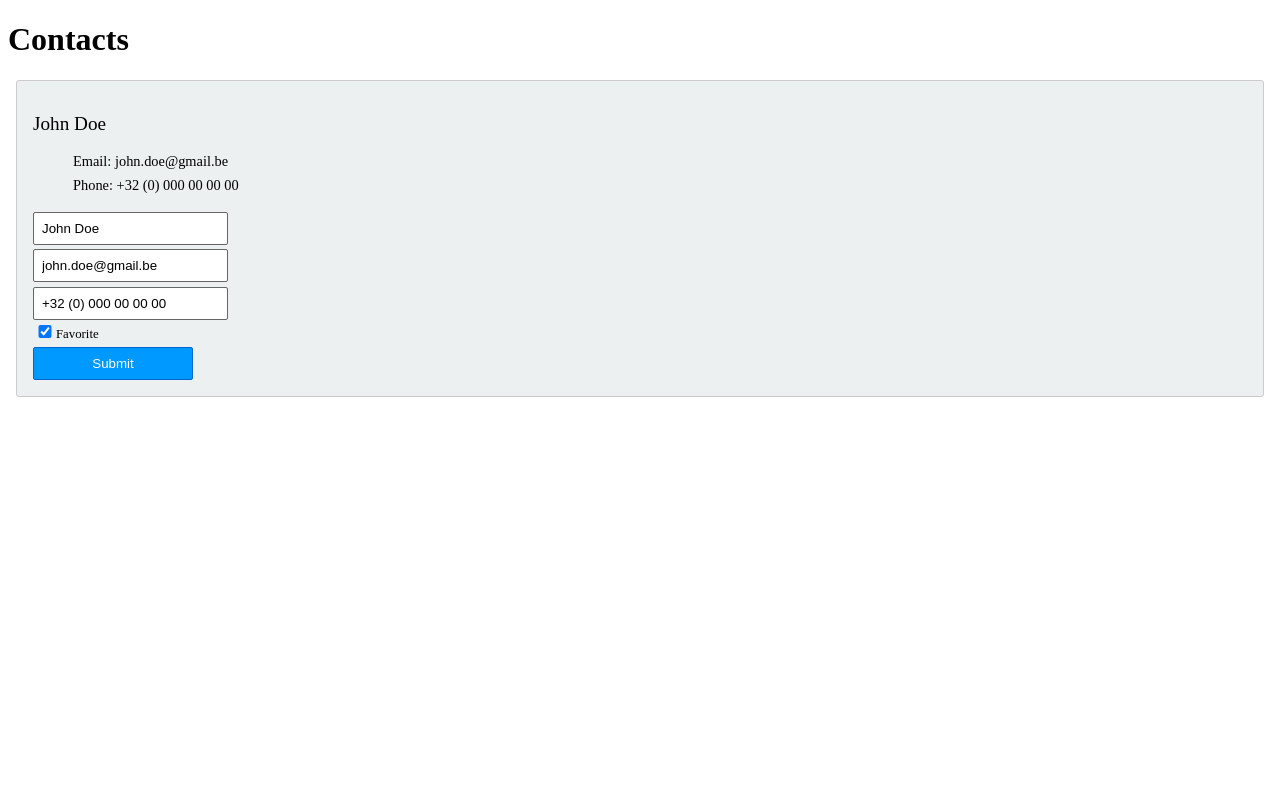
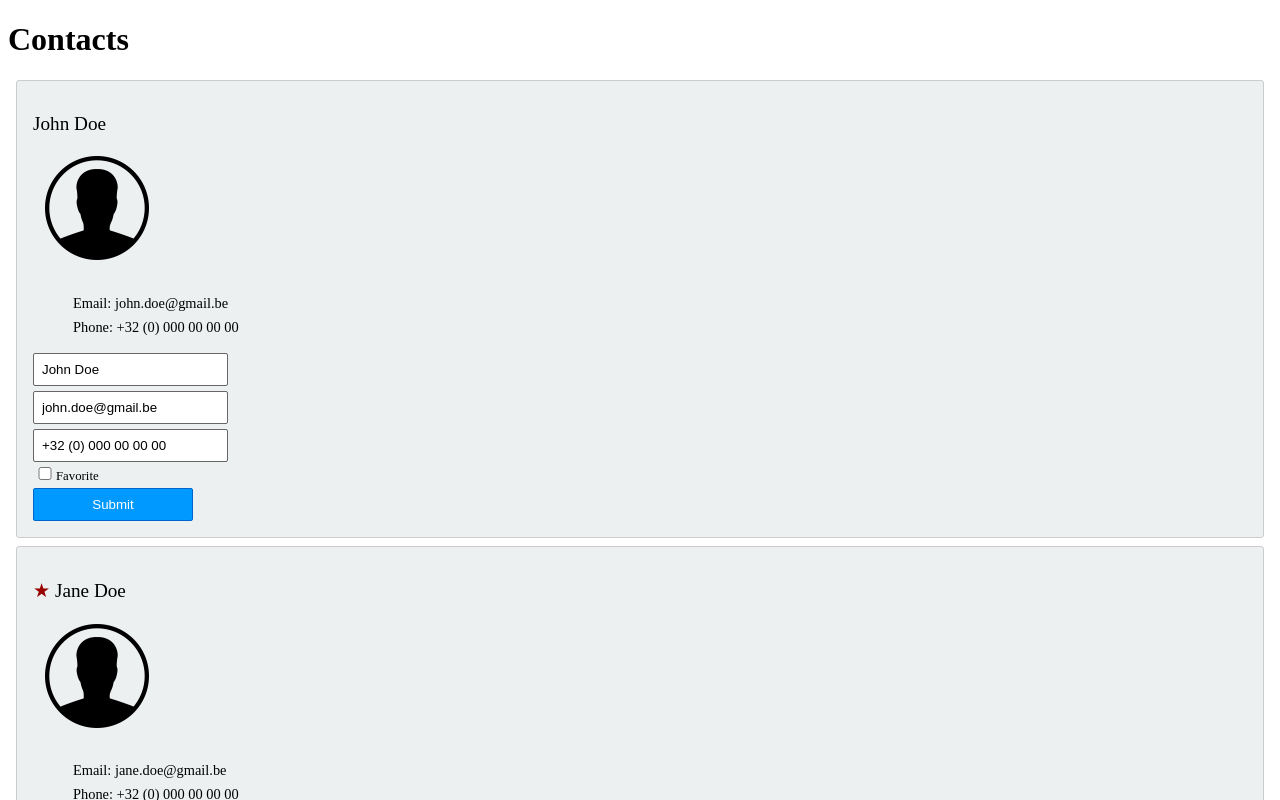
Before and after one commit to simonbogaerts/LabAngular, an Angular app: page / in a window 1280 px wide. Shown: the top 800 px of the page. Built offline with nearby package versions, Linux system fonts and the light colour scheme.

Commit message:
Lab 4 Directives

```diff
--- a/src/app/app.component.html
+++ b/src/app/app.component.html
@@ -1,5 +1,6 @@
 <header><h1>Contacts</h1></header>
 <main>
-  <app-contact [contact]="myContact"
+  <app-contact *ngFor="let contact of contactList;"
+               [contact]="contact"
   (onSubmit)="handleData($event)"></app-contact>
 </main>
--- a/src/app/app.component.ts
+++ b/src/app/app.component.ts
@@ -7,17 +7,25 @@ import { Contact } from './models/contact.model';
   styleUrls: ['./app.component.css']
 })
 export class AppComponent {
-  myContact: Contact;
+  contactList: Contact[];
 
   ngOnInit() {
-    this.myContact = new Contact (
-      'John Doe',
-      'john.doe@gmail.be',
-      '+32 (0) 000 00 00 00',
-      true,
-      'assets/avatar.png'
-    );
-    console.log(this.myContact);
+    this.contactList = [
+      new Contact (
+        'John Doe',
+        'john.doe@gmail.be',
+        '+32 (0) 000 00 00 00',
+        false,
+        'assets/avatar.png'
+      ),
+      new Contact (
+        'Jane Doe',
+        'jane.doe@gmail.be',
+        '+32 (0) 000 00 00 00',
+        true,
+        'assets/avatar.png'
+      )
+    ];
   }
 
   handleData(event: Contact){
--- a/src/app/components/contact/contact.component.css
+++ b/src/app/components/contact/contact.component.css
@@ -56,3 +56,13 @@ button:hover {
 button:focus {
   outline: 0;
 }
+
+.favorite {
+  color: #900;
+}
+
+.avatar {
+  float: left;
+  margin-right: 0.5rem;
+  width: 50px;
+}
--- a/src/app/components/contact/contact.component.html
+++ b/src/app/components/contact/contact.component.html
@@ -1,4 +1,8 @@
-<h2>{{ contact.name }}</h2>
+<h2>
+  <span *ngIf="contact.isFavorite" class="favorite">&#9733;</span>
+  {{ contact.name }}
+</h2>
+<img [src]="contact.avatar" alt="avatar">
 <ul>
   <li>Email: {{ contact.email }}</li>
   <li>Phone: {{ contact.phone }}</li>
@@ -8,6 +12,6 @@
   <input type="email" name="email" placeholder="name@domain.be" [(ngModel)]="contact.email">
   <input type="tel" name="phone" placeholder="Phone Number" [(ngModel)]="contact.phone">
   <input type="checkbox" name="favorite" id="favorite" [(ngModel)]="contact.isFavorite">
-  <label for="favorite">Favorite</label><br>
+  <label for="favorite" [class.favorite]="contact.isFavorite">Favorite</label><br>
   <button type="submit" (click)="submit()">Submit</button>
 </div>
```
Also changed, not shown: src/assets/avatar.png (added).
